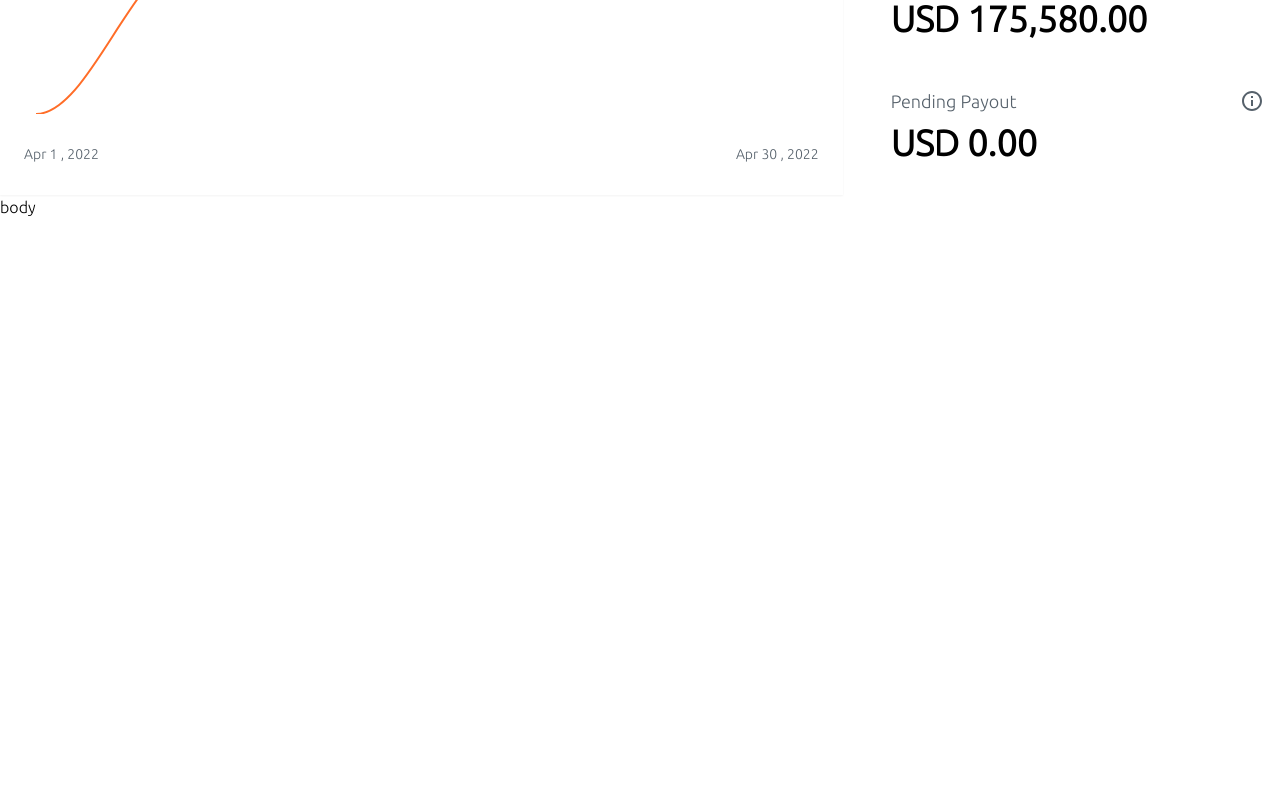
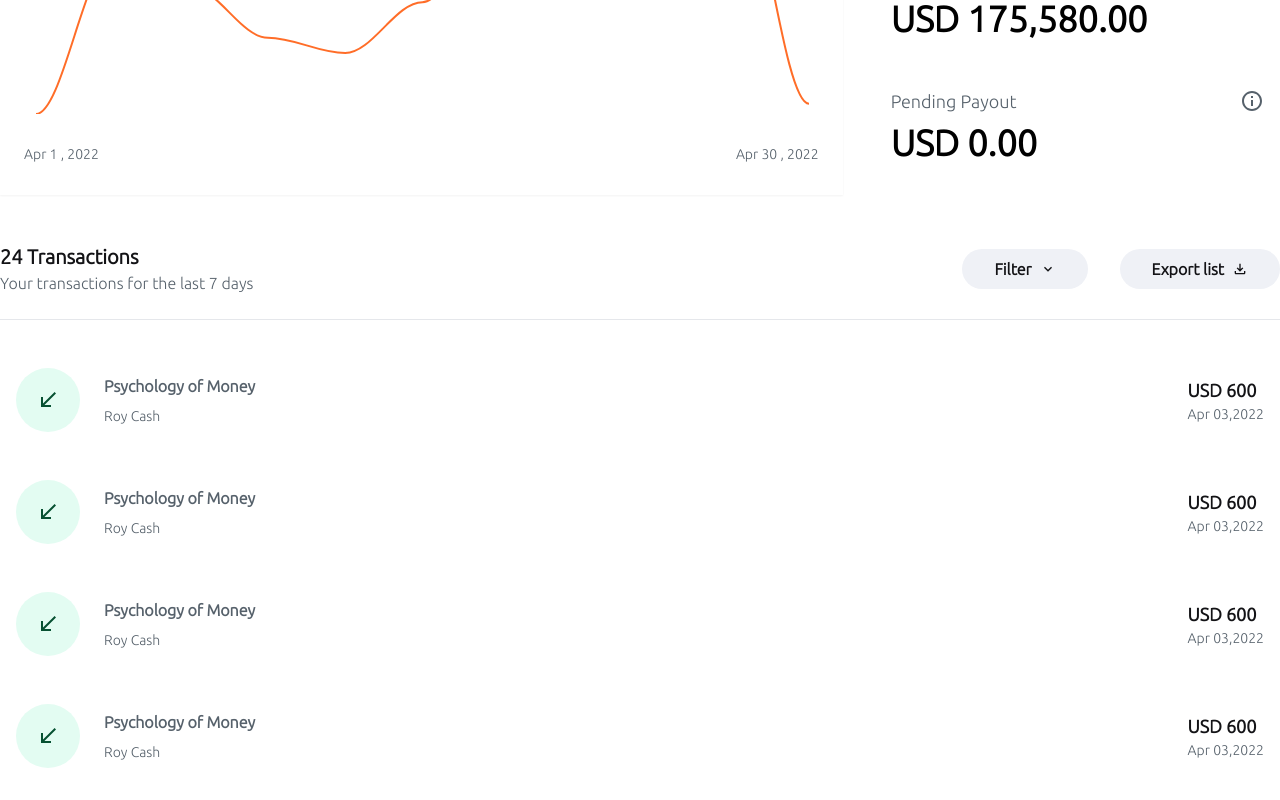
Before and after one commit to sammy-code98/mainstack-task, a React (Vite) app: page / in a window 1280 px wide. Shown: the part 485-1285 px from the top of the page. Before the commit the page ends 800 px from the top, so only its background shows below. Built offline with nearby package versions, Linux system fonts and the light colour scheme.

Commit message:
feat:add transaction history card

```diff
--- a/src/App.tsx
+++ b/src/App.tsx
@@ -1,5 +1,6 @@
 import Navigation from "./components/Navigation"
 import Balance from "./components/Balance"
+import Transactions from "./components/Transactions"
 
 
 function App() {
@@ -9,7 +10,7 @@ function App() {
       <Navigation />
       <div className="relative mx-auto max-w-screen-xl mt-12">
         <Balance />
-        body
+        <Transactions />
       </div>
     </>
   )
--- a/src/components/Balance/index.tsx
+++ b/src/components/Balance/index.tsx
@@ -6,7 +6,8 @@ export default function Balance(): JSX.Element {
     const series: ApexOptions['series'] = [
         {
             name: "Available Balance",
-            data: [10, 41, 35, 51, 49, 62],
+            data: [10, 41, 35, 25, 22, 32, 51, 55, 49, 62, 12]
+
         }
     ];
     const options: ApexOptions = {
--- /dev/null
+++ b/src/components/Transactions/TransactionCard.tsx
@@ -0,0 +1,21 @@
+import { MdCallReceived } from "react-icons/md";
+
+export default function TransactionCard() {
+    return (
+        <div className='flex justify-between items-center rounded-sm p-4 mb-4 cursor-pointer'>
+            <div className='flex justify-center items-center gap-6'>
+                <div className='rounded-full w-16 h-16 flex items-center justify-center bg-base_green text-primary_green'>
+                    <MdCallReceived size="1.5rem" />
+                </div>
+                <div>
+                    <p className='text-base_gray text-base font-semibold'>Psychology of Money </p>
+                    <p className='text-base_gray text-sm font-medium mt-2'>Roy Cash</p>
+                </div>
+            </div>
+            <div>
+                <p className='text-primary text-lg font-bold'>USD 600</p>
+                <p className='text-base_gray text-sm'>Apr 03,2022</p>
+            </div>
+        </div>
+    )
+}
--- /dev/null
+++ b/src/components/Transactions/index.tsx
@@ -0,0 +1,28 @@
+import { MdKeyboardArrowDown, MdOutlineFileDownload } from "react-icons/md";
+import TransactionCard from './TransactionCard';
+export default function Transactions(): JSX.Element {
+    return (
+        <div className='mt-12'>
+            <div className='flex justify-between items-center'>
+                <div>
+                    <h4 className='text-primary text-xl font-bold'>24 Transactions</h4>
+                    <p className='text-base_gray'>Your transactions for the last 7 days</p>
+                </div>
+                <div className='flex gap-8'>
+                    <button className='flex  justify-center items-center gap-2 text-base font-semibold bg-secondary text-primary rounded-full px-8 py-2'>Filter <MdKeyboardArrowDown /> </button>
+                    <button className='flex  justify-center items-center gap-2 text-base font-semibold bg-secondary text-primary rounded-full px-8 py-2'>Export list <MdOutlineFileDownload /> </button>
+
+                </div>
+
+            </div>
+            <hr className='mt-6' />
+            <div className='mt-8'>
+                <TransactionCard />
+                <TransactionCard />
+                <TransactionCard />
+                <TransactionCard />
+
+            </div>
+        </div>
+    )
+}
--- a/tailwind.config.js
+++ b/tailwind.config.js
@@ -11,6 +11,8 @@ export default {
         base_gray: "#56616B",
         base_white: "#FFF;",
         secondary: "#EFF1F6",
+        base_green: "#E3FCF2",
+        primary_green: "#075132",
       },
       fontFamily: {
         sans: ["Ubuntu", "sans-serif"],
```
